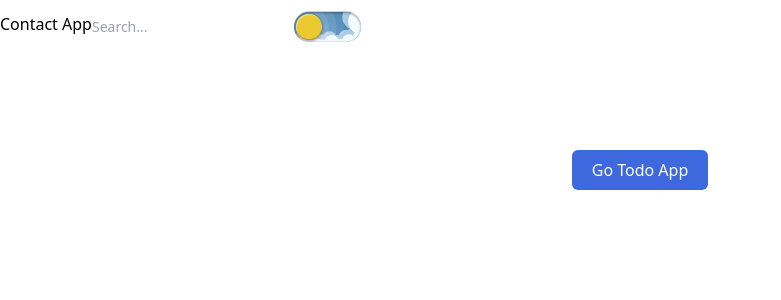
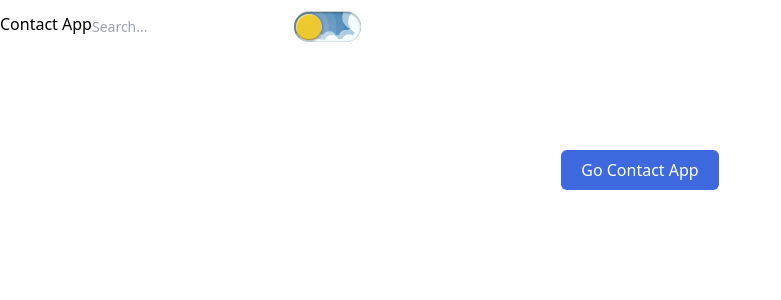
Before and after one commit to lho3ein/Contact-App, a Next.js app: page / in a window 1280 px wide. Shown: the top 300 px of the page, without its empty margins (0-781 px from the left). Built offline with nearby package versions, Linux system fonts and the light colour scheme; no server answers.

Commit message:
Fix Dark Mode Bug2

```diff
--- a/Components/SwitchToggle.tsx
+++ b/Components/SwitchToggle.tsx
@@ -14,7 +14,8 @@ const SwitchToggle = () => {
           <input
             className="theme-switch__checkbox"
             type="checkbox"
-            onClick={() => setTheme(theme === "dark" ? "light" : "dark")}
+            checked={theme === "dark" ? true : false}
+            onChange={() => setTheme(theme === "dark" ? "light" : "dark")}
           />
           <div className="theme-switch__container">
             <div className="theme-switch__clouds" />
--- a/app/(navigations)/page.tsx
+++ b/app/(navigations)/page.tsx
@@ -6,11 +6,11 @@ export default function Home() {
     <>
       <div className={`dark container mx-auto flex justify-center mt-24 px-2`}>
         <Link
-          href="/todo"
+          href="/contact"
           type="submit"
           className="bg-blue-700 text-white rounded-md bg-opacity-85 py-2 px-5"
         >
-          Go Todo App
+          Go Contact App
         </Link>
       </div>
     </>
```
Also changed, not shown: app/(navigations)/contact/page.tsx (renamed from app/(navigations)/todo/page.tsx).
